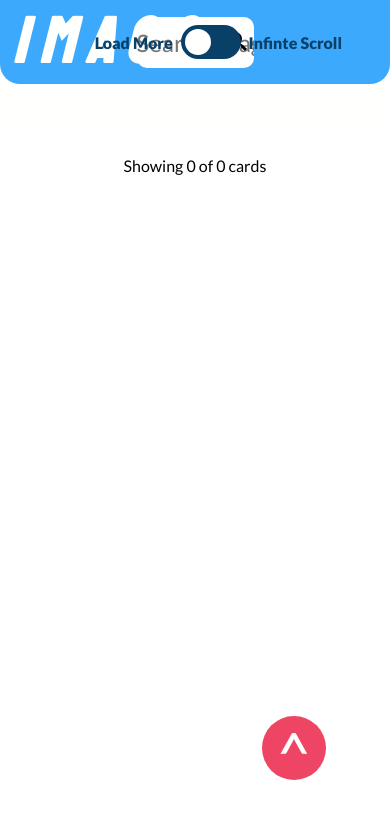
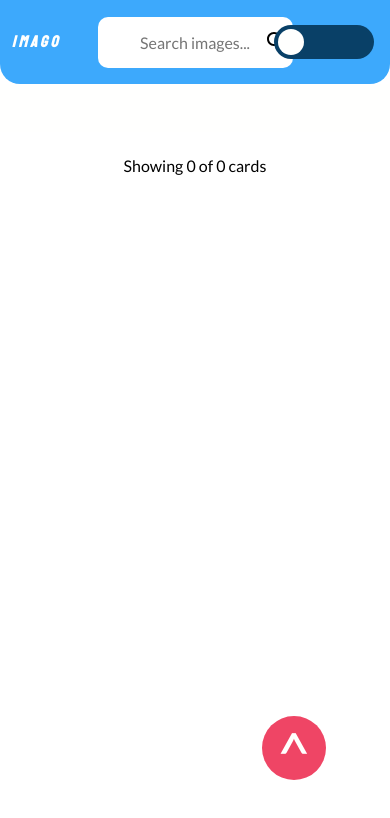
Before and after one commit to KitsuneAkvma/ImaGo, a website built with Parcel: page src/index.html in a window 390 px wide. Built offline with nearby package versions, Linux system fonts and the light colour scheme; what notiflix would draw is missing.

Commit message:
slight visual upgrades

```diff
--- a/package.json
+++ b/package.json
@@ -28,6 +28,7 @@
   "devDependencies": {
     "@parcel/transformer-sass": "^2.6.0",
     "buffer": "^6.0.3",
+    "cssnano": "^4.1.11",
     "parcel": "^2.6.0",
     "parcel-reporter-clean-dist": "^1.0.4",
     "posthtml-include": "^1.7.4"
--- a/src/index.html
+++ b/src/index.html
@@ -34,12 +34,12 @@
       />
 
       <div class="display-mode-switch">
-        <div class="display-mode-switch__option">Load More</div>
+        <div class="display-mode-switch__option load-more">Load More</div>
         <label class="display-mode-switch__label">
           <input class="display-mode__input" type="checkbox"/>
           <span class="slider"></span>
         </label>
-        <div class="display-mode-switch__option">Infinte Scroll</div>
+        <div class="display-mode-switch__option infinite-scroll">Infinte Scroll</div>
       </div>
     </header>
     <section class="main-content"></section>
--- a/src/index.js
+++ b/src/index.js
@@ -150,8 +150,12 @@ function modeSelection() {
 function checkMode() {
   if (infinityScrollIsON) {
     loadMoreBtn.style.display = 'none';
+    document.querySelector('.load-more').style.color = '#094067';
+    document.querySelector('.infinite-scroll').style.color = '#ef4565';
   } else {
     if (totalCards !== 0) loadMoreBtn.style.display = 'block';
+    document.querySelector('.load-more').style.color = '#ef4565';
+    document.querySelector('.infinite-scroll').style.color = '#094067';
   }
 }
 function infinityScroll() {
--- a/src/sass/_header.scss
+++ b/src/sass/_header.scss
@@ -56,7 +56,7 @@
 }
 .display-mode-switch {
   position: absolute;
-  right: 3rem;
+  right: 4%;
 
   display: flex;
   align-items: center;
@@ -65,7 +65,7 @@
 .display-mode-switch__label {
   position: relative;
 
-  width: 60px;
+  width: 100px;
   height: 34px;
 
   cursor: pointer;
@@ -117,11 +117,49 @@
   }
 
   .display-mode__input:checked + &:before {
-    transform: translateX(26px);
+    transform: translateX(65px);
   }
 }
 .display-mode-switch__option {
-  font-size: 1em;
+  font-size: 1.5em;
   font-weight: 900;
   color: $header;
 }
+
+@media only screen and (max-width: 1200px) {
+  .logo {
+    font-size: 2em;
+  }
+  .search-bar {
+    width: 50%;
+  }
+  .icon-search {
+    position: absolute;
+
+    right: 26%;
+  }
+  .display-mode-switch__option {
+    display: none;
+  }
+}
+@media only screen and (max-width: 480px) {
+  .logo {
+    font-size: 1em;
+  }
+  .search-bar {
+    width: 50%;
+
+    font-size: 1em;
+  }
+  .icon-search {
+    position: absolute;
+
+    right: 26%;
+  }
+  .display-mode-switch {
+    right: 1rem;
+  }
+  .display-mode-switch__option {
+    display: none;
+  }
+}
--- a/src/sass/_images-display.scss
+++ b/src/sass/_images-display.scss
@@ -14,13 +14,14 @@
   width: 20rem;
   height: 25rem;
 
-  -webkit-box-shadow: 1px 4px 8px -1px rgba(0, 0, 0, 0.75);
-  -moz-box-shadow: 1px 4px 8px -1px rgba(0, 0, 0, 0.75);
   box-shadow: 1px 4px 8px -1px rgba(0, 0, 0, 0.75);
+  border-radius: 5%;
 
   &__preview {
     width: 100%;
     height: 100%;
+
+    border-start-start-radius: 5%;
 
     cursor: pointer;
     object-fit: fill;
```
Also changed, not shown: src/sass/index.css, src/sass/index.min.css, 3 other files.
